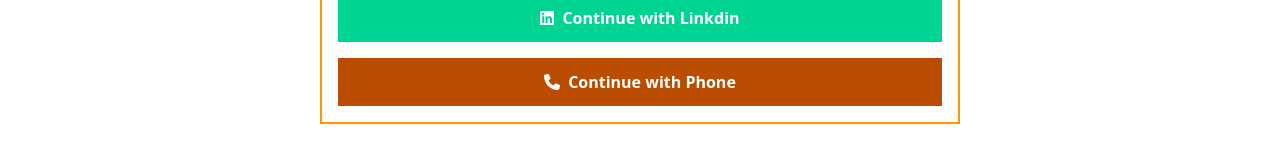
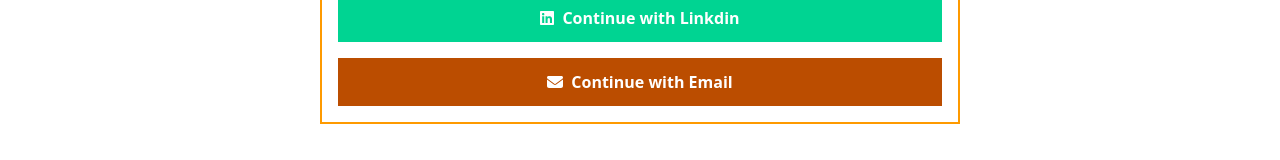
Before and after one commit to Shubhamsharma2002/BioBranch, a Next.js app: page /login in a window 1280 px wide. Shown: the part 204-364 px from the top of the page. Built offline with nearby package versions, Linux system fonts and the light colour scheme.

Commit message:
code restore and update

```diff
--- a/src/components/auth/Loginwithphone.jsx
+++ b/src/components/auth/Loginwithemail.jsx
@@ -1,13 +1,13 @@
 import React from "react";
 import { FontAwesomeIcon } from '@fortawesome/react-fontawesome'
-import { faPhone } from "@fortawesome/free-solid-svg-icons";
-const Loginwithphone = () => {
+import { faEnvelope } from "@fortawesome/free-solid-svg-icons";
+const Loginwithemail = () => {
   return (
     <div className="flex justify-center gap-2 mt-4 bg-amber-700 p-3 items-center text-white cursor-pointer">
-      <FontAwesomeIcon icon={faPhone} />
-      <span>Continue with Phone</span>
+      <FontAwesomeIcon icon={faEnvelope} />
+      <span>Continue with Email</span>
     </div>
   );
 };
 
-export default Loginwithphone;
+export default Loginwithemail;
--- a/src/pages/login.jsx
+++ b/src/pages/login.jsx
@@ -1,7 +1,7 @@
 import Loginwithgoogle from '@/components/auth/Loginwithgoogle';
 import Loginwithlinkdin from '@/components/auth/loginwithlinkdin';
-import Loginwithphone from '@/components/auth/Loginwithphone';
 import React from 'react';
+import Loginwithemail from '@/components/auth/Loginwithemail';
 
 
 function Login() {
@@ -11,7 +11,7 @@
 
      <Loginwithgoogle/>
      <Loginwithlinkdin/>
-     <Loginwithphone/>
+     <Loginwithemail/>
     </div>
   );
 }
```
